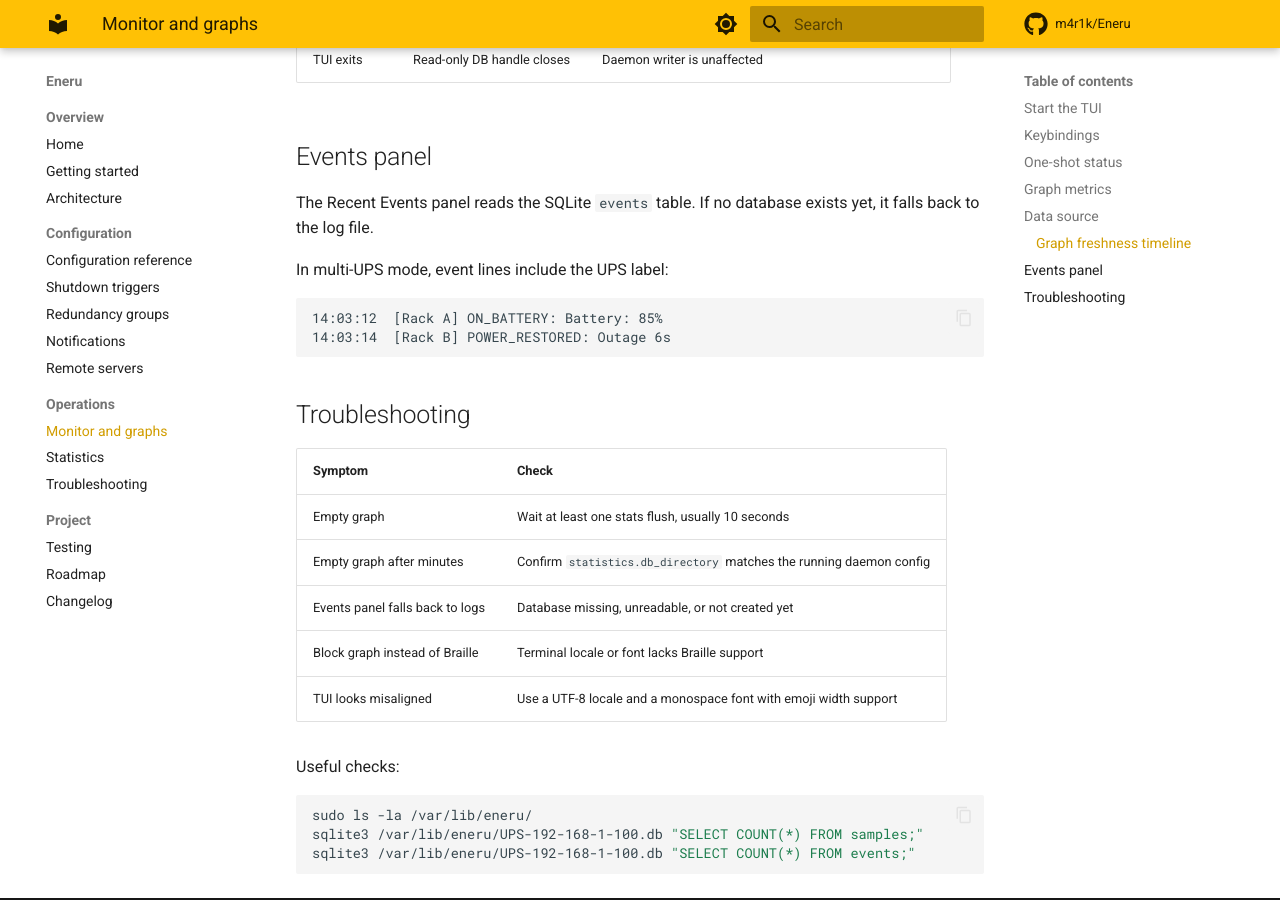
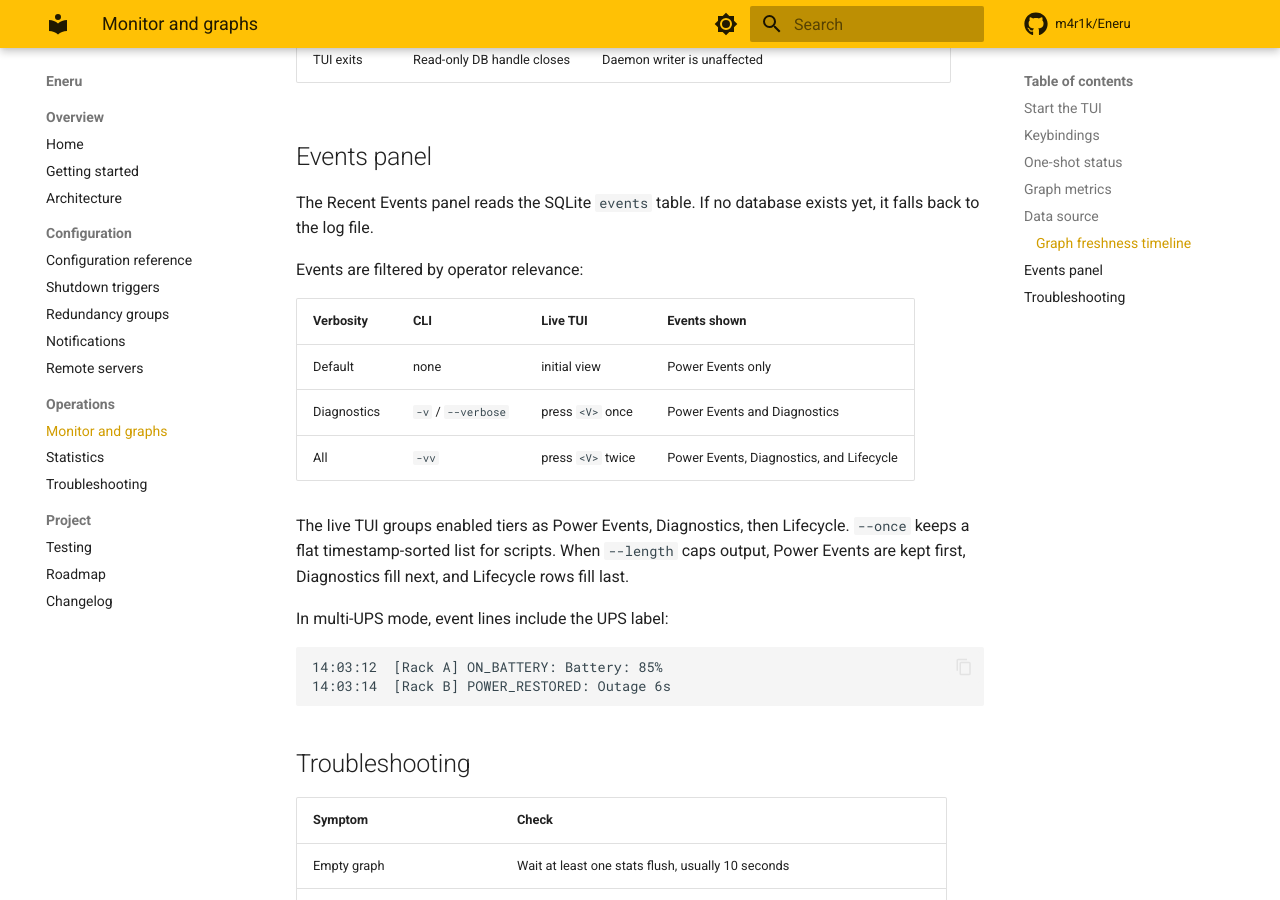
Before and after one commit to m4r1k/Eneru, an MkDocs documentation site: the page built from docs/tui-graphs.md, in a window 1280 px wide and 900 px high, scrolled down 2596 px. Built offline with MkDocs 1.6.1 and Material for MkDocs 9.7.7, drawn with Linux system fonts in a browser that asks for light colours; comment, search, counter and statistics services are not loaded.

Commit message:
docs: document event verbosity tiers
Update the monitor CLI reference and TUI events documentation for the new Power, Diagnostics, and Lifecycle event verbosity model.

Clarify that live TUI grouping is tiered while --once stays flat and timestamp-sorted, and that length caps preserve Power before Diagnostics before Lifecycle.

Co-Authored-By: opencode <noreply@opencode.ai>

````diff
--- a/docs/tui-graphs.md
+++ b/docs/tui-graphs.md
@@ -94,6 +94,16 @@ The graph freshness behavior is tied to the stats writer's 10-second flush inter
 
 The Recent Events panel reads the SQLite `events` table. If no database exists yet, it falls back to the log file.
 
+Events are filtered by operator relevance:
+
+| Verbosity | CLI | Live TUI | Events shown |
+|-----------|-----|----------|--------------|
+| Default | none | initial view | Power Events only |
+| Diagnostics | `-v` / `--verbose` | press `<V>` once | Power Events and Diagnostics |
+| All | `-vv` | press `<V>` twice | Power Events, Diagnostics, and Lifecycle |
+
+The live TUI groups enabled tiers as Power Events, Diagnostics, then Lifecycle. `--once` keeps a flat timestamp-sorted list for scripts. When `--length` caps output, Power Events are kept first, Diagnostics fill next, and Lifecycle rows fill last.
+
 In multi-UPS mode, event lines include the UPS label:
 
 ```text
````
Also changed, not shown: docs/configuration.md (+3 -3 lines).
